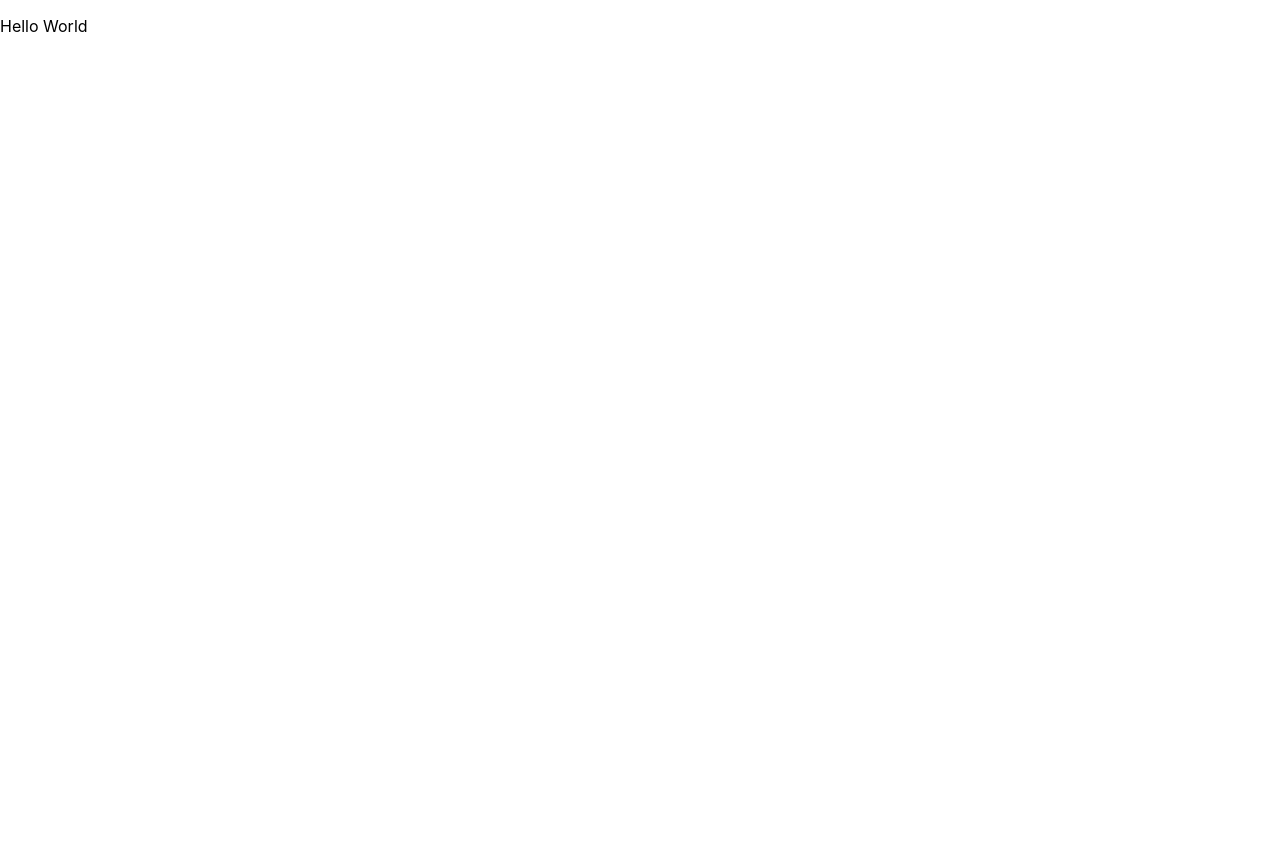
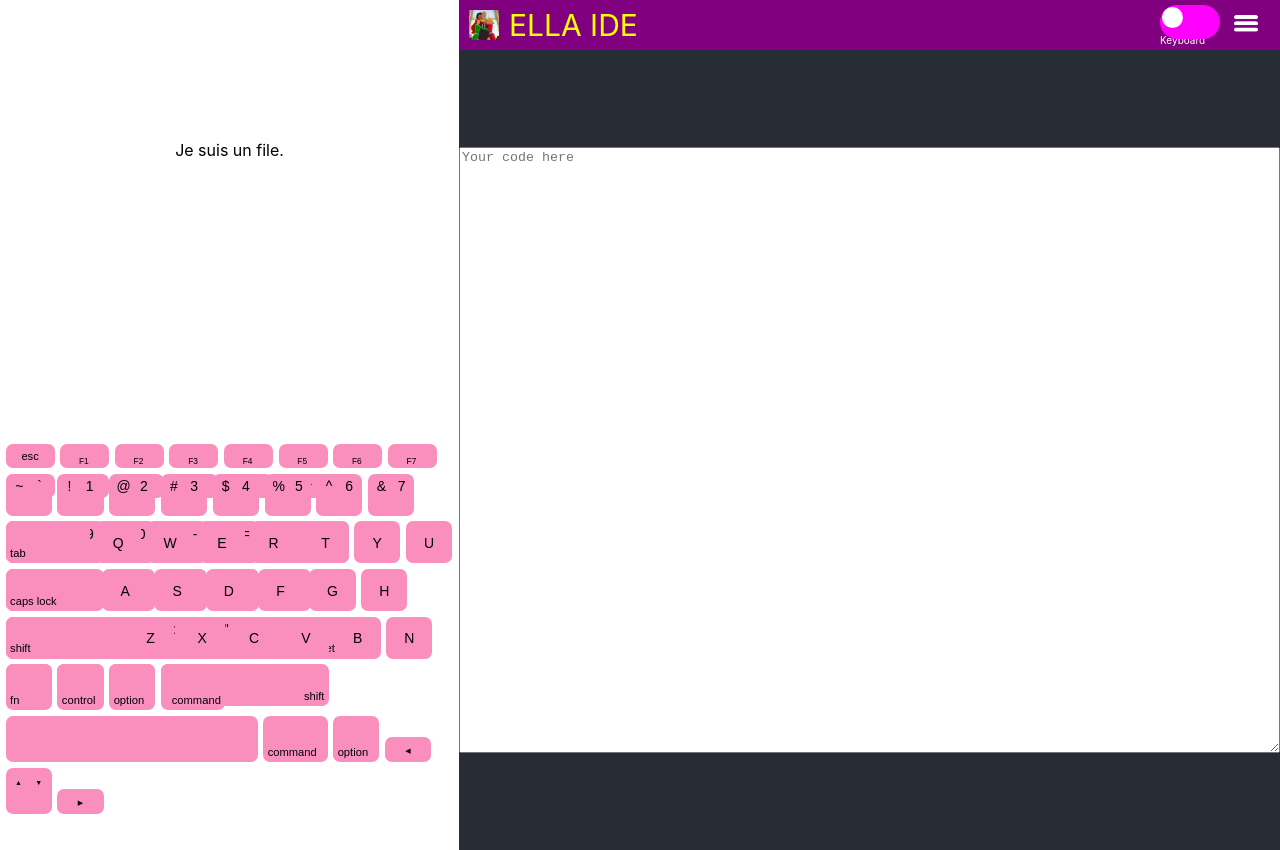
Before and after one commit to arno-ctrl93/front-PING, a React (Create React App) app in the folder front-ella/: page / in a window 1280 px wide. Before the commit the page ends 800 px from the top, so only its background shows below. Built offline with nearby package versions, Linux system fonts and the light colour scheme.

Commit message:
git add: clavier / editeur / barre de tache ensemble

```diff
--- a/front-ella/src/App.css
+++ b/front-ella/src/App.css
@@ -1,38 +1,3 @@
 .App {
   text-align: center;
 }
-
-.App-logo {
-  height: 40vmin;
-  pointer-events: none;
-}
-
-@media (prefers-reduced-motion: no-preference) {
-  .App-logo {
-    animation: App-logo-spin infinite 20s linear;
-  }
-}
-
-.App-header {
-  background-color: #282c34;
-  min-height: 100vh;
-  display: flex;
-  flex-direction: column;
-  align-items: center;
-  justify-content: center;
-  font-size: calc(10px + 2vmin);
-  color: white;
-}
-
-.App-link {
-  color: #61dafb;
-}
-
-@keyframes App-logo-spin {
-  from {
-    transform: rotate(0deg);
-  }
-  to {
-    transform: rotate(360deg);
-  }
-}
--- a/front-ella/src/App.js
+++ b/front-ella/src/App.js
@@ -1,7 +1,12 @@
 import './App.css';
+import Keyboard from './keyboard/Keyboard.js';
+import Toolbar from './toolbar/Toolbar.js';
+import TextArea from './textArea/textarea.js';
 
 function App() {
+
   return (
+
     <p>Hello World</p>
   );
 }
--- a/front-ella/src/index.css
+++ b/front-ella/src/index.css
@@ -11,3 +11,22 @@ code {
   font-family: source-code-pro, Menlo, Monaco, Consolas, 'Courier New',
     monospace;
 }
+
+.Component {
+  display: flex;
+  justify-content: space-around;
+}
+
+#Key {
+  display : flex;
+  flex-direction: column;
+  display: flex;
+  justify-content: space-around;
+  align-items: center;
+}
+
+#Editor {
+  margin-left: auto;
+  display: flex;
+  flex-direction: column;
+}
--- a/front-ella/src/index.js
+++ b/front-ella/src/index.js
@@ -3,11 +3,23 @@ import ReactDOM from 'react-dom/client';
 import './index.css';
 import App from './App';
 import reportWebVitals from './reportWebVitals';
+import Keyboard from './keyboard/Keyboard';
+import ToolBar from './toolbar/Toolbar';
+import TextArea from './textArea/textarea';
 
 const root = ReactDOM.createRoot(document.getElementById('root'));
 root.render(
   <React.StrictMode>
-    <App />
+    <div className="Component">
+      <div id="Key">
+        <div id="file"> Je suis un file. </div>
+        <Keyboard />
+        </div>
+        <div id = "Editor">
+          <ToolBar />
+          <TextArea />
+        </div>
+    </div>
   </React.StrictMode>
 );
 
--- a/front-ella/src/keyboard/keyboard-styles.css
+++ b/front-ella/src/keyboard/keyboard-styles.css
@@ -2,6 +2,8 @@
   text-align: center;
   font-size: 14px;
   font-family: sans-serif;
+  display: flex;
+  flex-direction: column;
 }
 
 .keyboard__row {
@@ -43,6 +45,13 @@
   color: purple;
   position: relative;
   top: 0.2em;
+}
+
+[class*="key--"] {
+  display : inline;
+  display : block;
+  display: flex;
+  justify-content: space-around;
 }
 
 .key--w3 {
```
